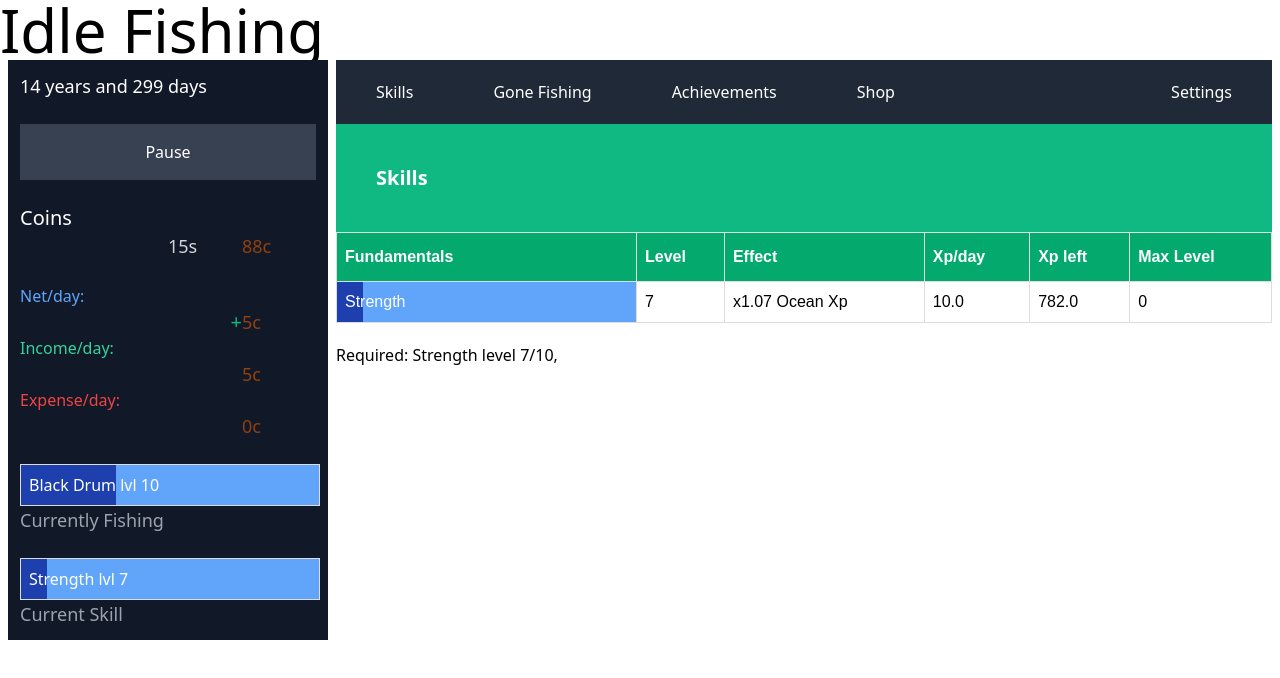
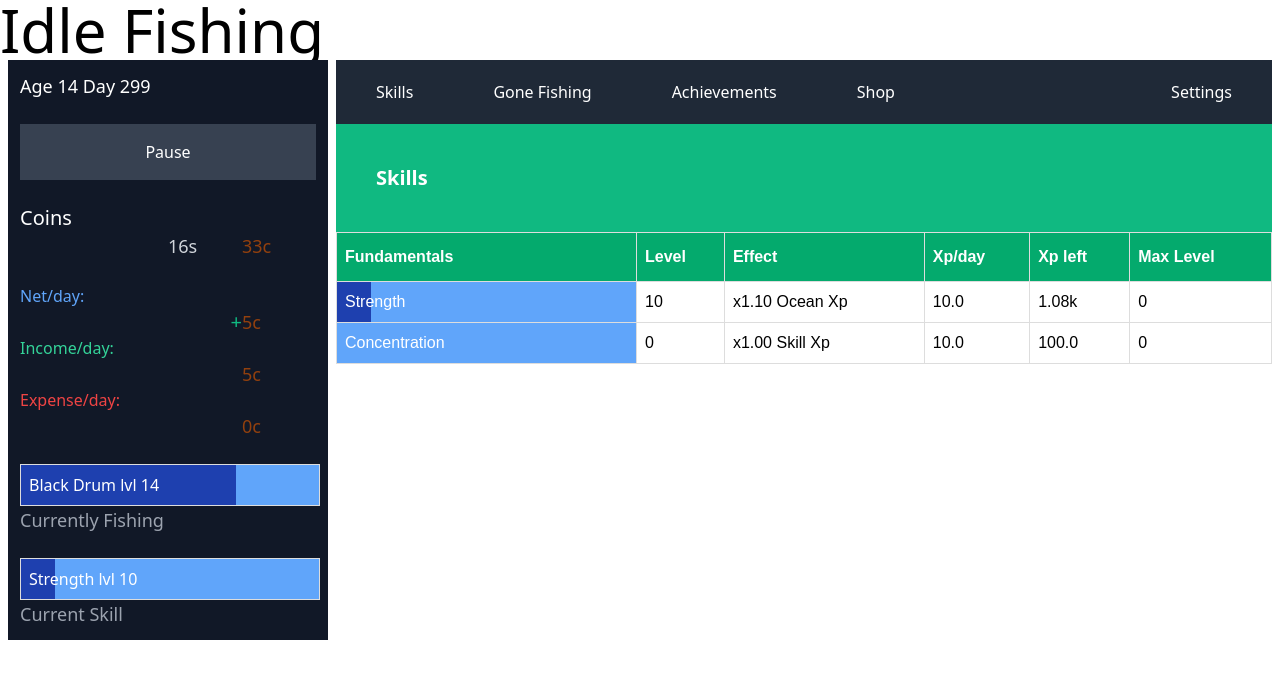
Before and after one commit to Landon345/Idle-Fishing, a Svelte app: page / in a window 1280 px wide. Shown: the top 678 px of the page. Built offline with nearby package versions, Linux system fonts and the light colour scheme.

Commit message:
bug fixes, current bars

```diff
--- a/src/App.svelte
+++ b/src/App.svelte
@@ -60,10 +60,6 @@
   createData(data_value.boatData, boatBaseData);
 
   loadGameData();
-
-  GameData.update((data) => {
-    return { ...data, currentlyFishing: data.fishingData.get("blackdrum") };
-  });
 </script>
 
 <main>
--- a/src/Sidebar.svelte
+++ b/src/Sidebar.svelte
@@ -16,13 +16,14 @@
   let coins: number;
   let currentlyFishing: Fishing;
   let currentSkill: Skill;
+
   GameData.subscribe((data) => {
     data_value = data;
     coins = data.coins;
     currentlyFishing = data.currentlyFishing;
     currentSkill = data.currentSkill;
   });
-  console.log(currentSkill);
+
   const getNet = (income, expense): number => {
     if (negative(income, expense)) {
       return expense - income;
--- a/src/functions.ts
+++ b/src/functions.ts
@@ -37,7 +37,7 @@ export const daysToYears = (days: number) => Math.floor(days / 365);
 export const days = (day) => Math.floor(day % 365);
 
 export function calculatedAge(day: number): string {
-  return `${14 + daysToYears(day)} years and ${days(day)} days`;
+  return `Age ${14 + daysToYears(day)} Day ${days(day)}`;
 }
 
 export const getTotalExpenses = (game_data: GameDataType): number => {
@@ -448,7 +448,6 @@ export function loadGameData() {
     replaceSavedBoats(boatData, GameDataSave.boatData);
 
     console.log(`GameDataSave`, GameDataSave);
-
     setGameData(GameDataSave);
   }
 }
--- a/src/gameData.ts
+++ b/src/gameData.ts
@@ -74,7 +74,25 @@ export const getGameData = (): GameDataType => {
   return data_value;
 };
 export const setGameData = (savedGameData) => {
-  GameData.set(savedGameData);
+  let skill = savedGameData.currentSkill;
+  let fish = savedGameData.currentlyFishing;
+  GameData.set({
+    ...savedGameData,
+    currentSkill: new Skill(
+      skill.baseData,
+      skill.level,
+      skill.maxLevel,
+      skill.xp,
+      skill.xpMultipliers
+    ),
+    currentlyFishing: new Fishing(
+      fish.baseData,
+      fish.level,
+      fish.maxLevel,
+      fish.xp,
+      fish.xpMultipliers
+    ),
+  });
 };
 
 export const increaseDay = () => {
@@ -96,6 +114,7 @@ export const updateCurrentFish = () => {
   GameData.update((data) => {
     let fish = data.currentlyFishing || data.fishingData.get("Black Drum");
     data.fishingData.get(fish.name).increaseXp();
+    fish.increaseXp();
 
     return {
       ...data,
@@ -116,6 +135,7 @@ export const updateCurrentSkill = () => {
   GameData.update((data) => {
     let skill = data.currentSkill || data.skillsData.get("Strength");
     data.skillsData.get(skill.name).increaseXp();
+    skill.increaseXp();
 
     return {
       ...data,
```
